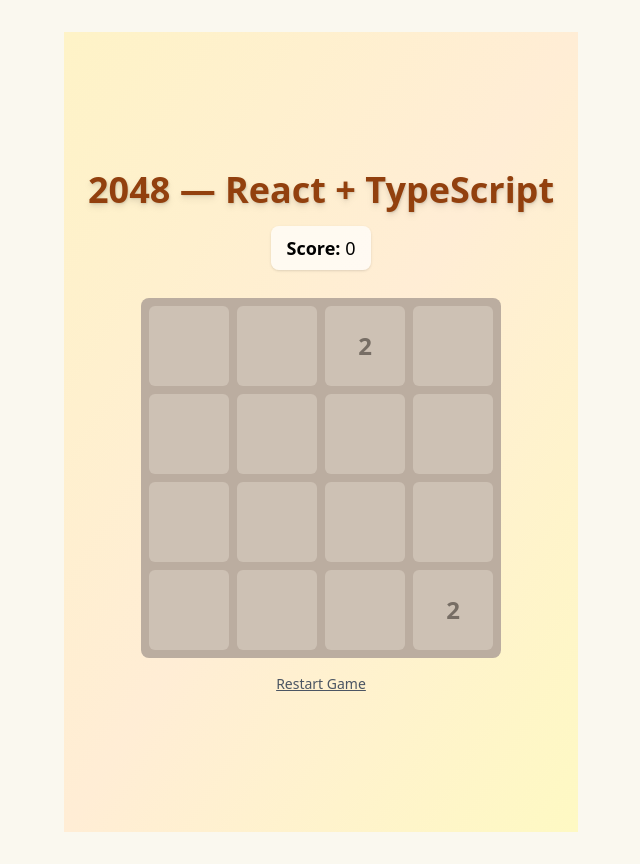
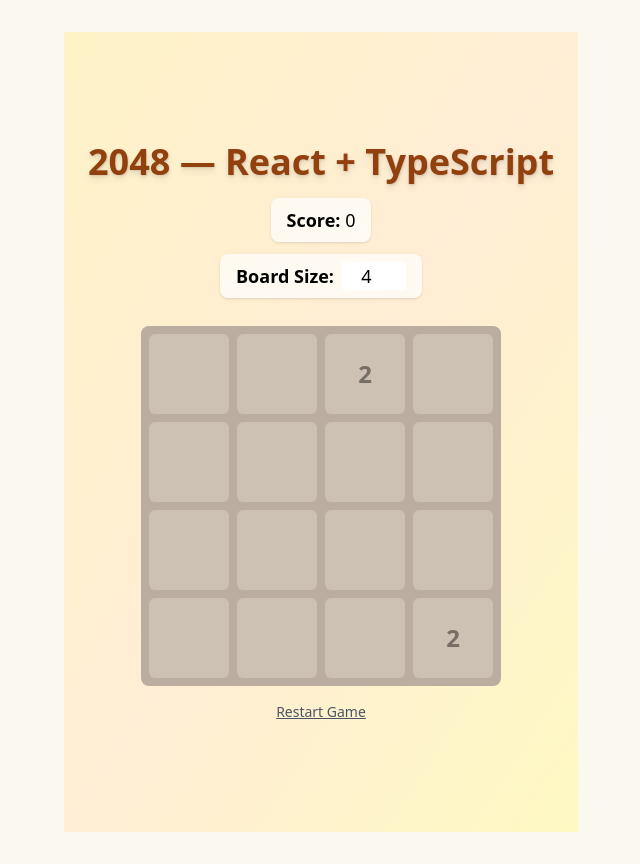
Before and after one commit to RoystonDAlmeida/2048-game-implementation, a React (Vite) app: page / in a window 1280 px wide. Shown: the whole page, without its empty margins (319-959 px from the left). Built offline with nearby package versions, Linux system fonts and the light colour scheme.

Commit message:
Added logic for board size change

```diff
--- a/src/App.tsx
+++ b/src/App.tsx
@@ -3,8 +3,10 @@ import BoardView from './components/Board'
 import { emptyBoard, addRandomTile, move, hasMoves } from './game/logic'
 
 export default function App() {
+  const [boardSize, setBoardSize] = useState(4);
+
   // Initialize the game board with two random tiles
-  const [board, setBoard] = useState(() => addRandomTile(addRandomTile(emptyBoard(4))))
+  const [board, setBoard] = useState(() => addRandomTile(addRandomTile(emptyBoard(boardSize))))
 
   // Track current score
   const [score, setScore] = useState(0)
@@ -60,9 +62,19 @@ export default function App() {
   // --- Restart Game ---
   // Resets board, score, and game over state
   const restart = () => {
-    setBoard(addRandomTile(addRandomTile(emptyBoard(4))))
+    setBoard(addRandomTile(addRandomTile(emptyBoard(boardSize))))
     setScore(0)
     setOver(false)
+  }
+
+  const handleSizeChange = (e: React.ChangeEvent<HTMLInputElement>) => {
+    const newSize = parseInt(e.target.value, 10);
+    if (!isNaN(newSize) && newSize > 1) {
+      setBoardSize(newSize);
+      setBoard(addRandomTile(addRandomTile(emptyBoard(newSize))));
+      setScore(0);
+      setOver(false);
+    }
   }
 
   return (
@@ -76,6 +88,17 @@ export default function App() {
       {/* Score display with subtle shadow */}
       <div className="text-lg mb-3 bg-white/70 px-4 py-2 rounded-lg shadow">
         <strong>Score:</strong> {score}
+      </div>
+
+      <div className="text-lg mb-3 bg-white/70 px-4 py-2 rounded-lg shadow">
+        <label htmlFor="boardSize"><strong>Board Size:</strong></label>
+        <input
+          type="number"
+          id="boardSize"
+          value={boardSize}
+          onChange={handleSizeChange}
+          className="ml-2 w-16 text-center no-spinner"
+        />
       </div>
 
       {/* Game Board */}
```
